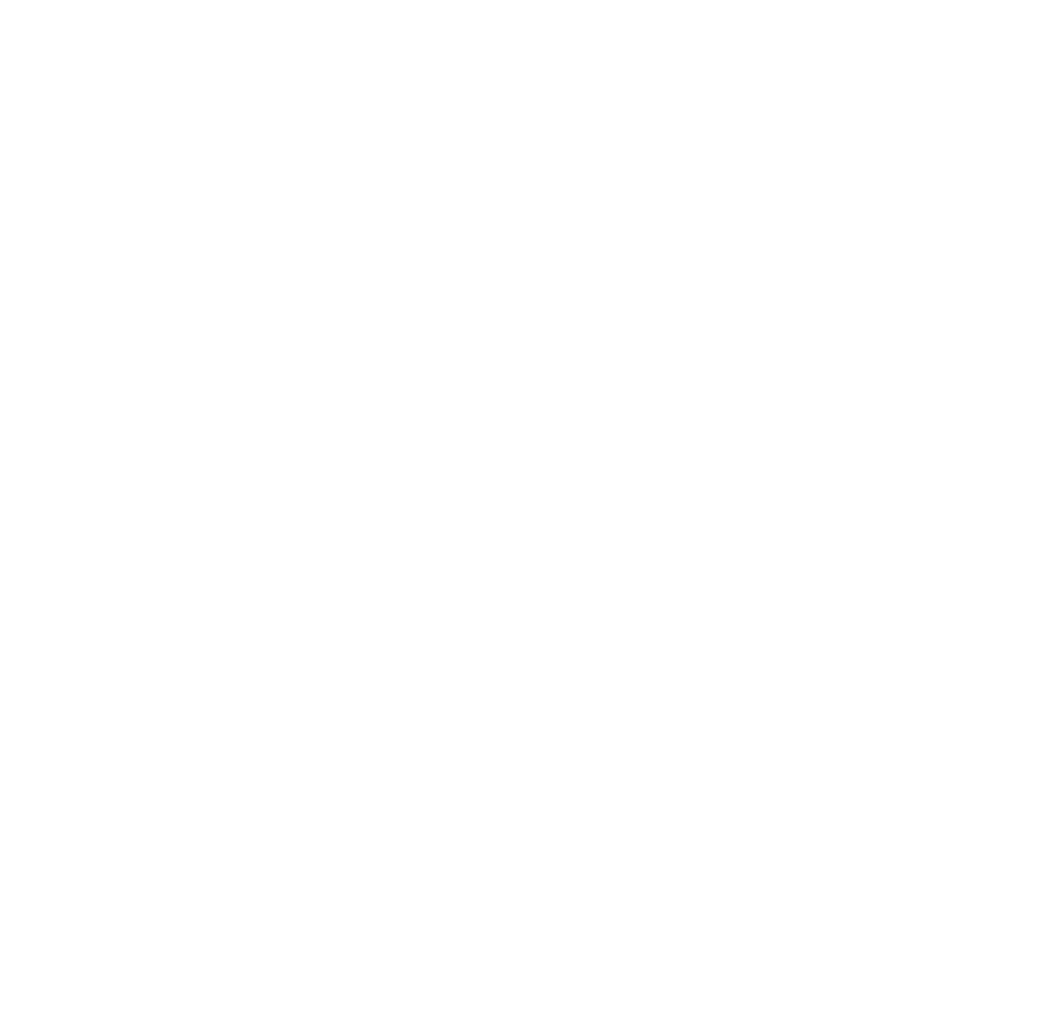
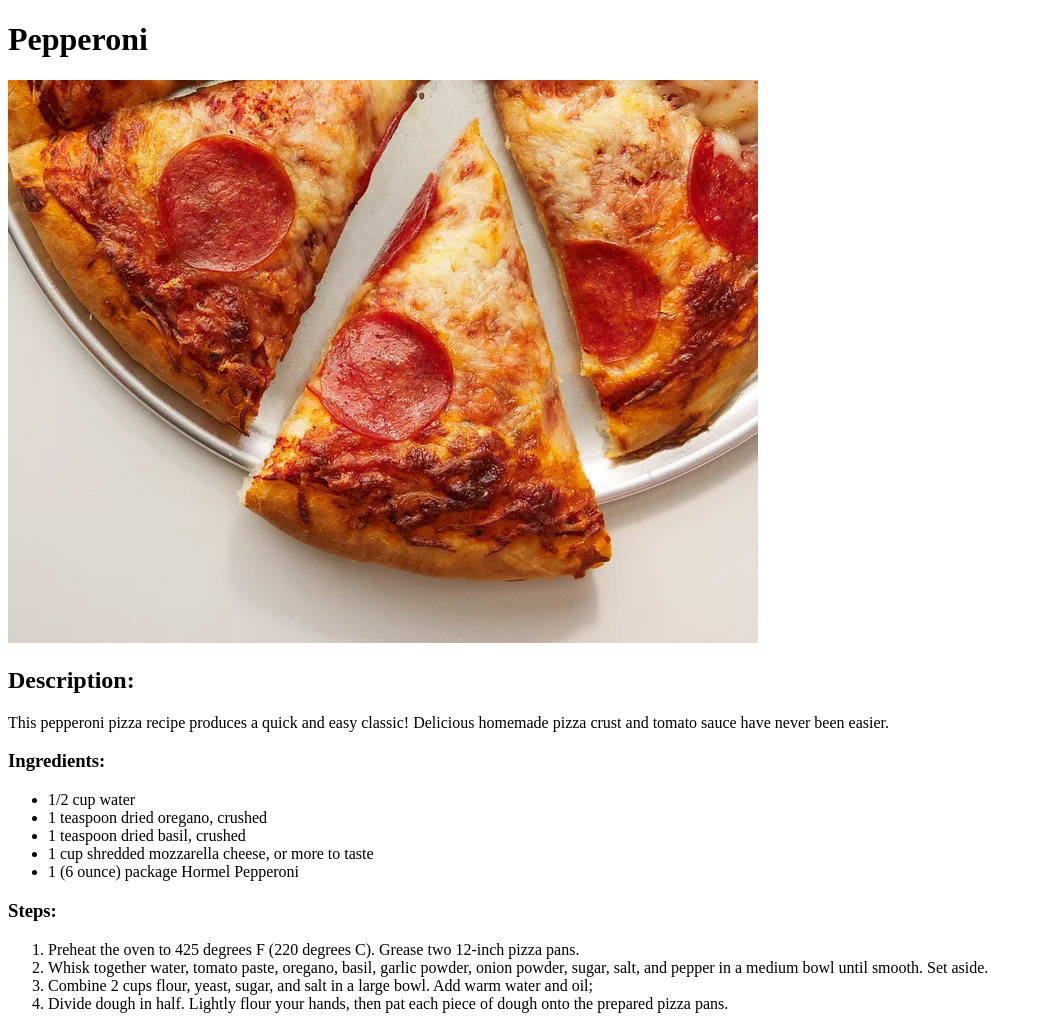
Before and after one commit to korduss/odin-recipes, a plain HTML site: page recipes/pepperoni.html in a window 1280 px wide. Shown: the whole page, without its empty margins (0-1043 px from the left). Before the commit the page ends 800 px from the top, so only its background shows below. Drawn offline with Linux system fonts and the light colour scheme.

Commit message:
Add description,ingredients,steps for pepperoni

```diff
--- a/recipes/pepperoni.html
+++ b/recipes/pepperoni.html
@@ -6,6 +6,24 @@
     <title>Pepperoni</title>
 </head>
 <body>
-
+    <h1>Pepperoni</h1>
+    <img src="../images/pepperoni.jpg">
+    <h2>Description:</h2>
+    <p>This pepperoni pizza recipe produces a quick and easy classic! Delicious homemade pizza crust and tomato sauce have never been easier.</p>
+    <h3>Ingredients:</h3>
+    <ul>
+        <li>1/2 cup water</li>
+        <li>1 teaspoon dried oregano, crushed</li>
+        <li>1 teaspoon dried basil, crushed</li>
+        <li>1 cup shredded mozzarella cheese, or more to taste</li>
+        <li>1 (6 ounce) package Hormel Pepperoni</li>
+    </ul>
+    <h3>Steps:</h3>
+    <ol>
+        <li>Preheat the oven to 425 degrees F (220 degrees C). Grease two 12-inch pizza pans.</li>
+        <li>Whisk together water, tomato paste, oregano, basil, garlic powder, onion powder, sugar, salt, and pepper in a medium bowl until smooth. Set aside.</li>
+        <li>Combine 2 cups flour, yeast, sugar, and salt in a large bowl. Add warm water and oil;</li>
+        <li>Divide dough in half. Lightly flour your hands, then pat each piece of dough onto the prepared pizza pans.</li>
+    </ol>
 </body>
 </html>
```
Also changed, not shown: images/pepperoni.jpg (added).
